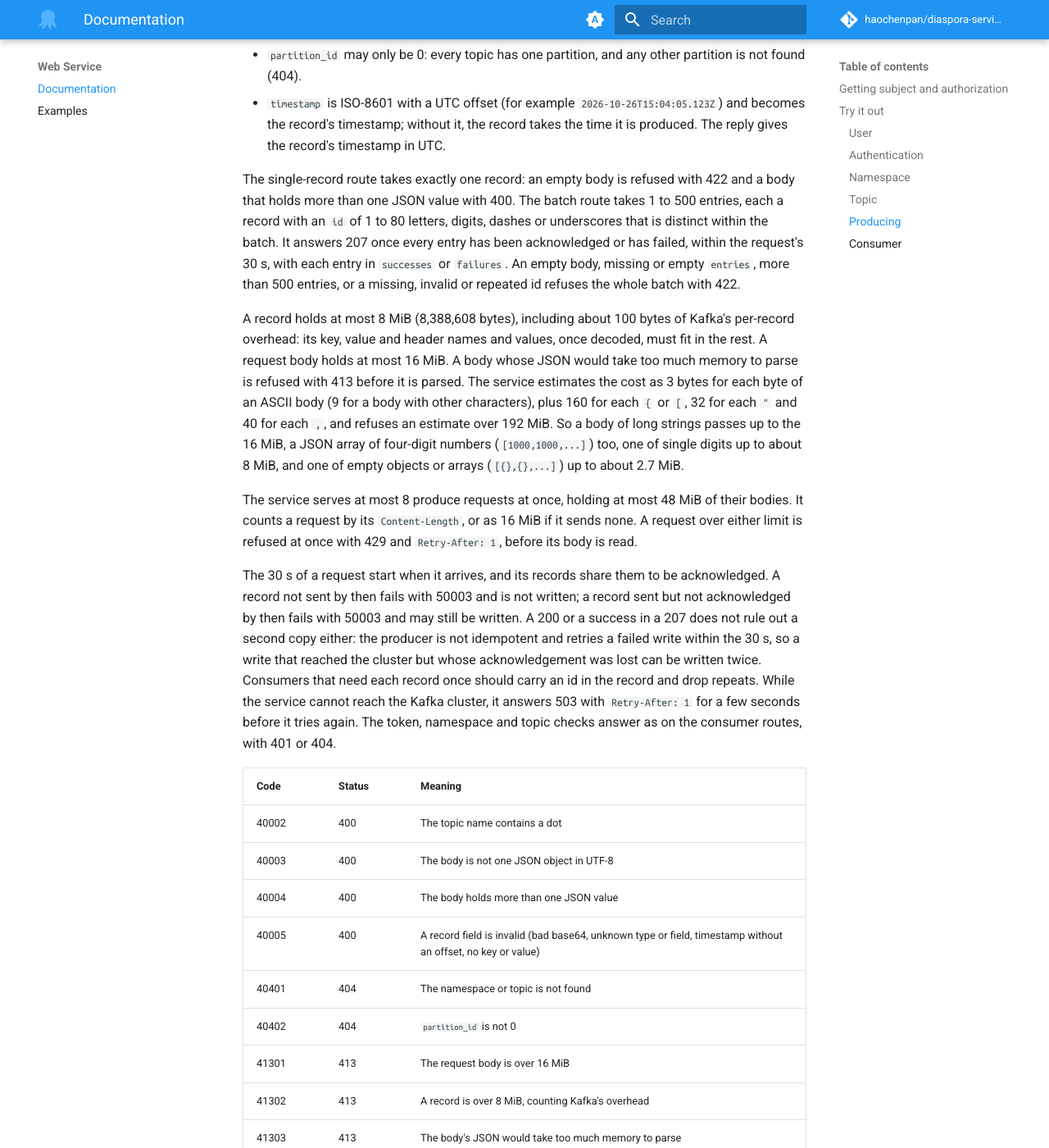
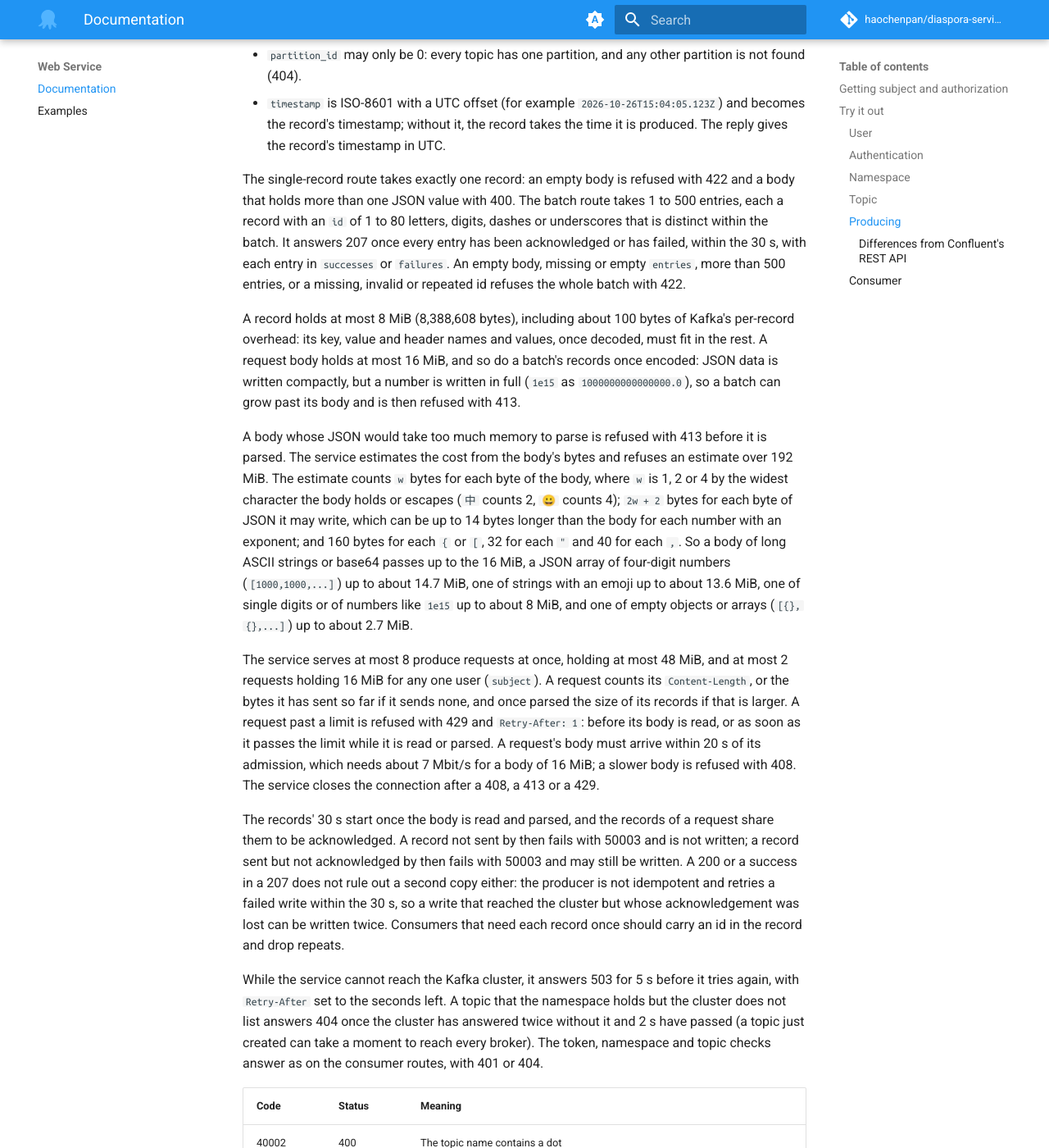
Before and after one commit to haochenpan/diaspora-service, an MkDocs documentation site: the page built from docs/web/api.md, in a window 1280 px wide and 1400 px high, scrolled down 3490 px. Shown: the whole window at 82% size. Built offline with MkDocs 1.6.1 and Material for MkDocs 9.7.7, drawn with Linux system fonts in a browser that asks for light colours; comment, search, counter and statistics services are not loaded; the version menu is left out; some of the changed text lies outside the part shown.

Commit message:
Document the produce read timeout, per-user share and Confluent differences
Describe the 20 s for a body, the per-user share of the produce bounds,
how a body's bytes and then its records are counted, when the 30 s
start, the 404 for a topic missing from the cluster, the new codes
40301, 40801 and 41304, the parse cost estimate as computed, and a
table of where the routes differ from Confluent's REST API and why.

Co-Authored-By: Claude Opus 5.5 <noreply@anthropic.com>

```diff
--- a/docs/web/api.md
+++ b/docs/web/api.md
@@ -142,13 +142,17 @@ A record has the optional fields `key`, `value`, `headers`, `partition_id` and `
 - `partition_id` may only be 0: every topic has one partition, and any other partition is not found (404).
 - `timestamp` is ISO-8601 with a UTC offset (for example `2026-10-26T15:04:05.123Z`) and becomes the record's timestamp; without it, the record takes the time it is produced. The reply gives the record's timestamp in UTC.
 
-The single-record route takes exactly one record: an empty body is refused with 422 and a body that holds more than one JSON value with 400. The batch route takes 1 to 500 entries, each a record with an `id` of 1 to 80 letters, digits, dashes or underscores that is distinct within the batch. It answers 207 once every entry has been acknowledged or has failed, within the request's 30 s, with each entry in `successes` or `failures`. An empty body, missing or empty `entries`, more than 500 entries, or a missing, invalid or repeated id refuses the whole batch with 422.
+The single-record route takes exactly one record: an empty body is refused with 422 and a body that holds more than one JSON value with 400. The batch route takes 1 to 500 entries, each a record with an `id` of 1 to 80 letters, digits, dashes or underscores that is distinct within the batch. It answers 207 once every entry has been acknowledged or has failed, within the 30 s, with each entry in `successes` or `failures`. An empty body, missing or empty `entries`, more than 500 entries, or a missing, invalid or repeated id refuses the whole batch with 422.
 
-A record holds at most 8 MiB (8,388,608 bytes), including about 100 bytes of Kafka's per-record overhead: its key, value and header names and values, once decoded, must fit in the rest. A request body holds at most 16 MiB. A body whose JSON would take too much memory to parse is refused with 413 before it is parsed. The service estimates the cost as 3 bytes for each byte of an ASCII body (9 for a body with other characters), plus 160 for each `{` or `[`, 32 for each `"` and 40 for each `,`, and refuses an estimate over 192 MiB. So a body of long strings passes up to the 16 MiB, a JSON array of four-digit numbers (`[1000,1000,...]`) too, one of single digits up to about 8 MiB, and one of empty objects or arrays (`[{},{},...]`) up to about 2.7 MiB.
+A record holds at most 8 MiB (8,388,608 bytes), including about 100 bytes of Kafka's per-record overhead: its key, value and header names and values, once decoded, must fit in the rest. A request body holds at most 16 MiB, and so do a batch's records once encoded: JSON data is written compactly, but a number is written in full (`1e15` as `1000000000000000.0`), so a batch can grow past its body and is then refused with 413.
 
-The service serves at most 8 produce requests at once, holding at most 48 MiB of their bodies. It counts a request by its `Content-Length`, or as 16 MiB if it sends none. A request over either limit is refused at once with 429 and `Retry-After: 1`, before its body is read.
+A body whose JSON would take too much memory to parse is refused with 413 before it is parsed. The service estimates the cost from the body's bytes and refuses an estimate over 192 MiB. The estimate counts `w` bytes for each byte of the body, where `w` is 1, 2 or 4 by the widest character the body holds or escapes (`中` counts 2, `😀` counts 4); `2w + 2` bytes for each byte of JSON it may write, which can be up to 14 bytes longer than the body for each number with an exponent; and 160 bytes for each `{` or `[`, 32 for each `"` and 40 for each `,`. So a body of long ASCII strings or base64 passes up to the 16 MiB, a JSON array of four-digit numbers (`[1000,1000,...]`) up to about 14.7 MiB, one of strings with an emoji up to about 13.6 MiB, one of single digits or of numbers like `1e15` up to about 8 MiB, and one of empty objects or arrays (`[{},{},...]`) up to about 2.7 MiB.
 
-The 30 s of a request start when it arrives, and its records share them to be acknowledged. A record not sent by then fails with 50003 and is not written; a record sent but not acknowledged by then fails with 50003 and may still be written. A 200 or a success in a 207 does not rule out a second copy either: the producer is not idempotent and retries a failed write within the 30 s, so a write that reached the cluster but whose acknowledgement was lost can be written twice. Consumers that need each record once should carry an id in the record and drop repeats. While the service cannot reach the Kafka cluster, it answers 503 with `Retry-After: 1` for a few seconds before it tries again. The token, namespace and topic checks answer as on the consumer routes, with 401 or 404.
+The service serves at most 8 produce requests at once, holding at most 48 MiB, and at most 2 requests holding 16 MiB for any one user (`subject`). A request counts its `Content-Length`, or the bytes it has sent so far if it sends none, and once parsed the size of its records if that is larger. A request past a limit is refused with 429 and `Retry-After: 1`: before its body is read, or as soon as it passes the limit while it is read or parsed. A request's body must arrive within 20 s of its admission, which needs about 7 Mbit/s for a body of 16 MiB; a slower body is refused with 408. The service closes the connection after a 408, a 413 or a 429.
+
+The records' 30 s start once the body is read and parsed, and the records of a request share them to be acknowledged. A record not sent by then fails with 50003 and is not written; a record sent but not acknowledged by then fails with 50003 and may still be written. A 200 or a success in a 207 does not rule out a second copy either: the producer is not idempotent and retries a failed write within the 30 s, so a write that reached the cluster but whose acknowledgement was lost can be written twice. Consumers that need each record once should carry an id in the record and drop repeats.
+
+While the service cannot reach the Kafka cluster, it answers 503 for 5 s before it tries again, with `Retry-After` set to the seconds left. A topic that the namespace holds but the cluster does not list answers 404 once the cluster has answered twice without it and 2 s have passed (a topic just created can take a moment to reach every broker). The token, namespace and topic checks answer as on the consumer routes, with 401 or 404.
 
 | Code | Status | Meaning |
 | --- | --- | --- |
@@ -156,20 +160,45 @@ The 30 s of a request start when it arrives, and its records share them to be ac
 | 40003 | 400 | The body is not one JSON object in UTF-8 |
 | 40004 | 400 | The body holds more than one JSON value |
 | 40005 | 400 | A record field is invalid (bad base64, unknown type or field, timestamp without an offset, no key or value) |
-| 40401 | 404 | The namespace or topic is not found |
+| 40301 | 403 | The service is not authorized to write to the topic |
+| 40401 | 404 | The namespace or topic is not found, in the namespace or in the cluster |
 | 40402 | 404 | `partition_id` is not 0 |
+| 40801 | 408 | The body did not arrive within 20 s |
 | 41301 | 413 | The request body is over 16 MiB |
 | 41302 | 413 | A record is over 8 MiB, counting Kafka's overhead |
 | 41303 | 413 | The body's JSON would take too much memory to parse |
+| 41304 | 413 | A batch's records are over 16 MiB once encoded |
 | 41501 | 415 | The body is not `Content-Type: application/json` in UTF-8 |
 | 42206 | 422 | The body is empty, or the record needs a schema registry |
 | 42208 | 422 | The batch is empty or over 500 entries, or an entry's `id` is missing, invalid or repeated |
-| 42901 | 429 | The service is serving as many produce requests or bytes as it holds; retry after `Retry-After` |
+| 42901 | 429 | The service, or your share of it, holds as many produce requests or bytes as it can; retry after `Retry-After` |
 | 50002 | 500 | Kafka refused the record, or the service is shutting down |
-| 50003 | 500 | A retriable Kafka error, or the record was not acknowledged within the request's 30 s; retry it |
+| 50003 | 500 | A retriable Kafka error, or the record was not acknowledged within the 30 s; retry it |
 | 50302 | 503 | The service cannot reach the Kafka cluster; retry after `Retry-After` |
 
-In a batch, 40005, 40402, 41302, 42206, 50002, 50003 and 50302 fail the one entry and the others go on; the other codes refuse the whole request. Error messages do not include Kafka's own error text.
+In a batch, 40005, 40301, 40401 (from the cluster), 40402, 41302, 42206, 50002, 50003 and 50302 fail the one entry and the others go on; the other codes refuse the whole request. Error messages do not include Kafka's own error text.
+
+#### Differences from Confluent's REST API
+
+The routes follow Confluent's statuses and codes except where noted here.
+
+| Case | Octopus | Confluent | Why |
+| --- | --- | --- | --- |
+| Body over 16 MiB | 413, 41301 | 400, 400 | 413 says what is wrong, and the code tells it apart |
+| Record over 8 MiB | 413, 41302 | 413, 413 | A five-digit code like the rest |
+| Body not JSON, more than one value, invalid field | 400 with 40003, 40004, 40005 | 400, 400 | One code for each cause |
+| Content type not JSON | 415, 41501 | 415, 415 | A five-digit code like the rest |
+| More than one JSON value in a single-record body | Refused | Read as a stream of records | One request is one record; several go to `records:batch` |
+| Schema fields with type `BINARY`, `JSON` or `STRING` | Refused, 422 | Ignored | Without a schema registry the fields cannot mean what the client asked |
+| 422 replies | `error_code` 42206 or 42208 | `error_code` 422, the code in the message | The code where a client looks for it |
+| Token check failed | The consumer routes' 401 | 401, 40101 | The same reply as the rest of Octopus |
+| `partition_id` above 0 | 404, 40402, checked before sending | Sent, refused by the broker | Every topic has one partition |
+| No key and no value | Refused, 400 | Sent | kafka-python cannot send it |
+| Null header value | Written empty | Written null | kafka-python cannot send a null header value |
+| Too many requests or bytes | 429, 42901 | 429, 429 for its own rate limit | Confluent's code for a quota, which this is |
+| Topic missing from the cluster | 404, 40401 after 2 s | 404, 40401 after `max.block.ms` (60 s by default) | Same reply, sooner |
+| Body slower than 20 s | 408, 40801 | No limit of its own | A stalled upload would hold its admission |
+| Parse cost, records over 16 MiB | 413 with 41303, 41304 | No such limits | They bound the service's memory |
 
 ### Consumer
 
```
